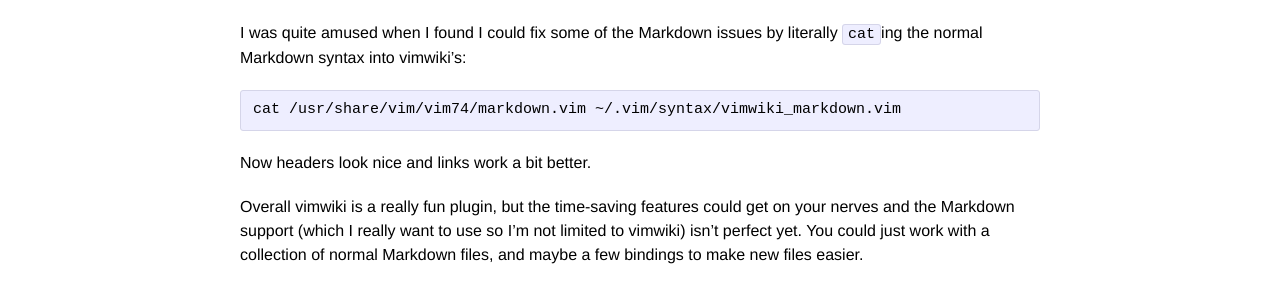
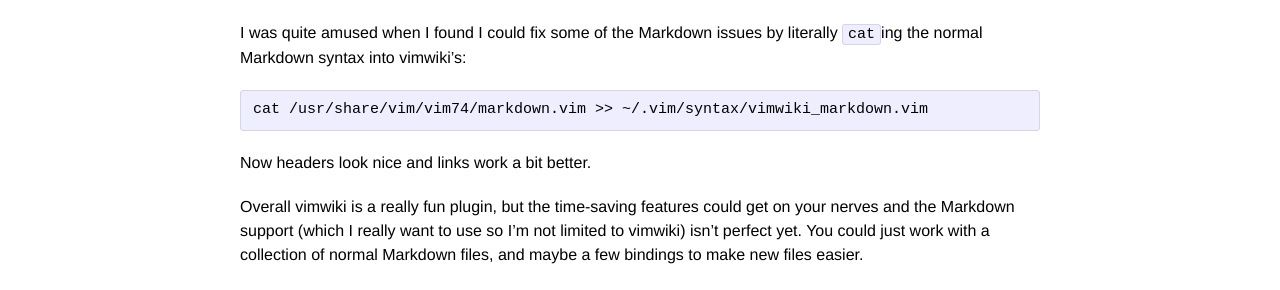
Before and after one commit to raehik/old-blog.raehik.net, a Jekyll site: the page built from _posts/2014-11-16-vimwiki-not-enough-markdown.md, in a window 1280 px wide. Shown: the part 940-1230 px from the top of the page. Built offline with Jekyll 4.4.1, drawn with Linux system fonts in a browser that asks for light colours.

```diff
--- a/_posts/2014-11-16-vimwiki-not-enough-markdown.md
+++ b/_posts/2014-11-16-vimwiki-not-enough-markdown.md
@@ -34,7 +34,7 @@ syntax highlighting, which works a lot better.
 I was quite amused when I found I could fix some of the Markdown issues
 by literally `cat`ing the normal Markdown syntax into vimwiki's:
 
-    cat /usr/share/vim/vim74/markdown.vim ~/.vim/syntax/vimwiki_markdown.vim
+    cat /usr/share/vim/vim74/markdown.vim >> ~/.vim/syntax/vimwiki_markdown.vim
 
 Now headers look nice and links work a bit better.
 
```
